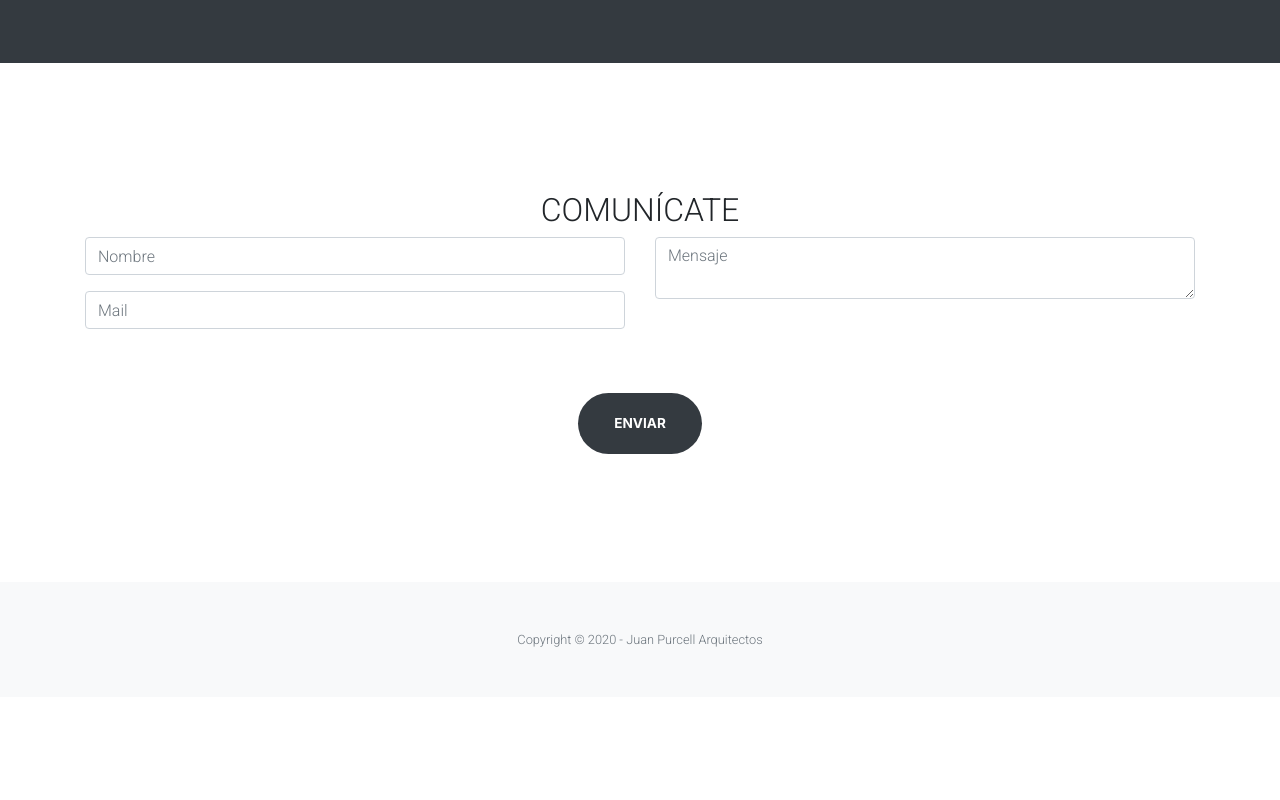
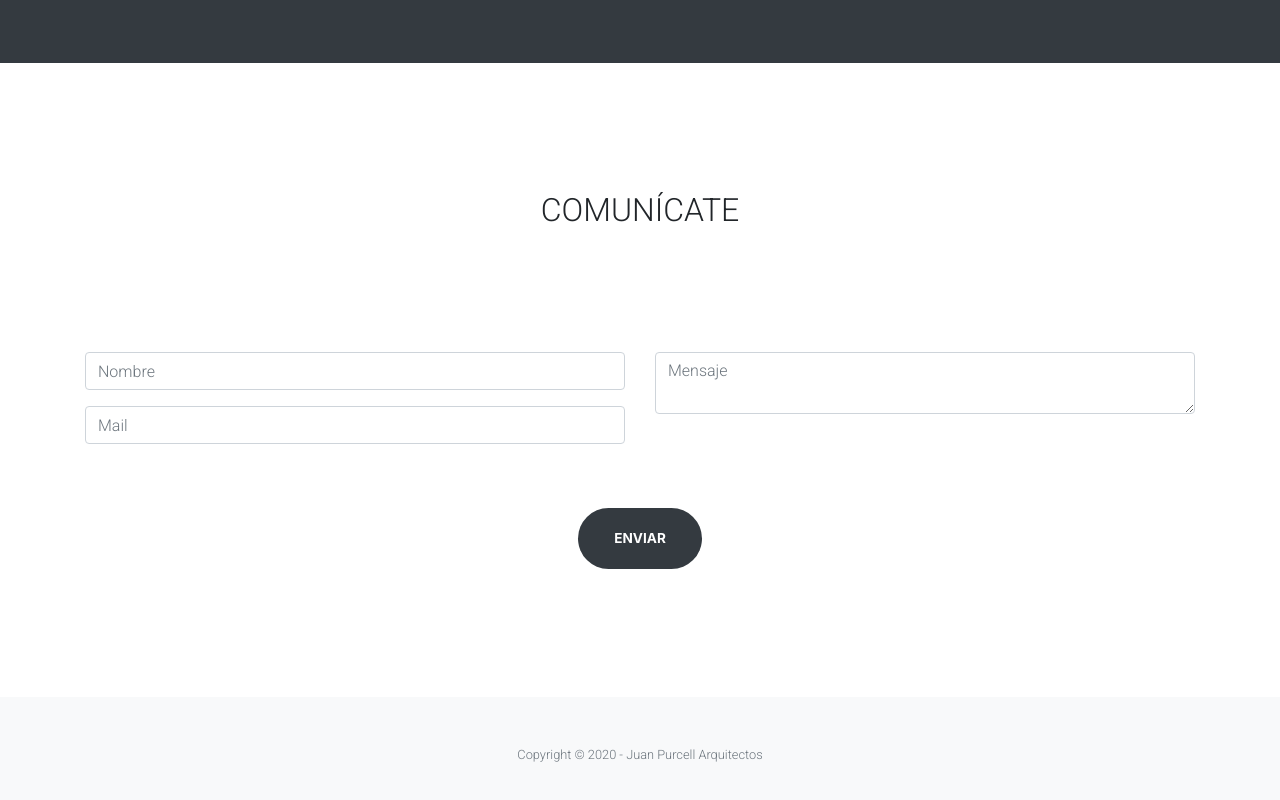
Before and after one commit to fmpurcell/01-JuanPurcellArquitectos, a plain HTML site: page index.html in a window 1280 px wide. Shown: the part 2760-3560 px from the top of the page. Before the commit the page ends 3457 px from the top, so only its background shows below. Drawn offline with nearby package versions, Linux system fonts and the light colour scheme.

Commit message:
Update index.html

```diff
--- a/index.html
+++ b/index.html
@@ -184,7 +184,7 @@
         <section class="page-section" id="contact">
             <div class="container">
                 <div class="text-center">
-                    <h2 class="section-heading text-uppercase">Comunícate</h2>
+                    <h2 class="section-heading text-uppercase">Comunícate<br><br><br><br></h2>
 
                 </div>
                 <form id="contactForm" name="sentMessage" novalidate="novalidate">
```
